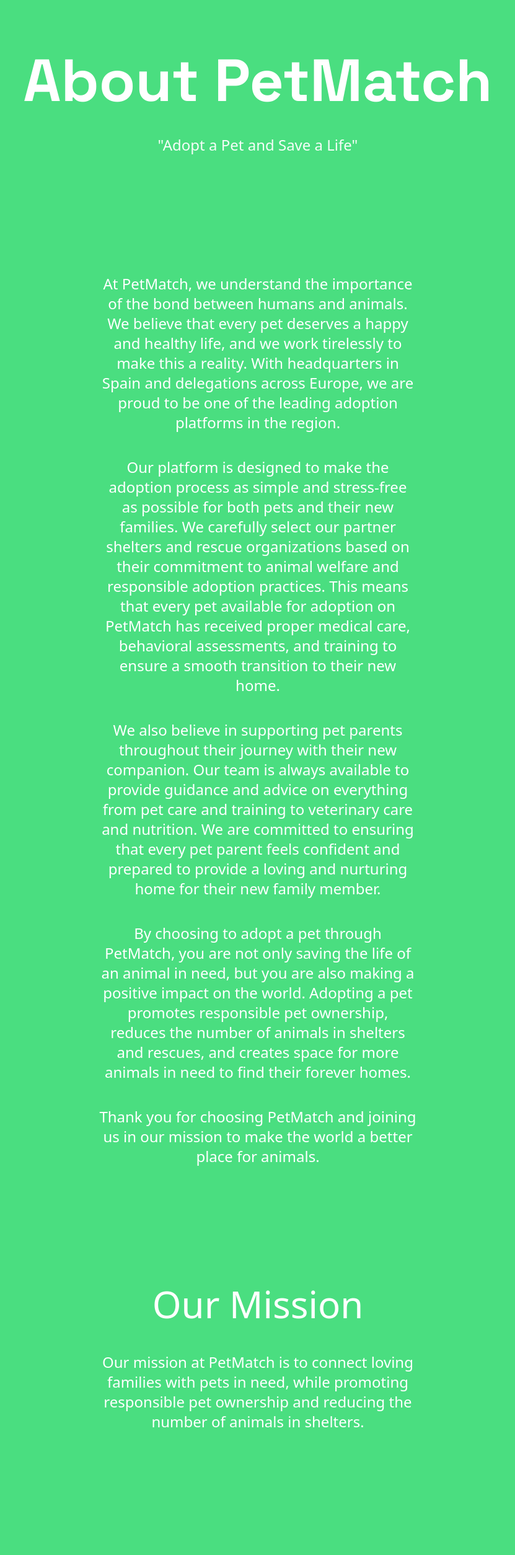
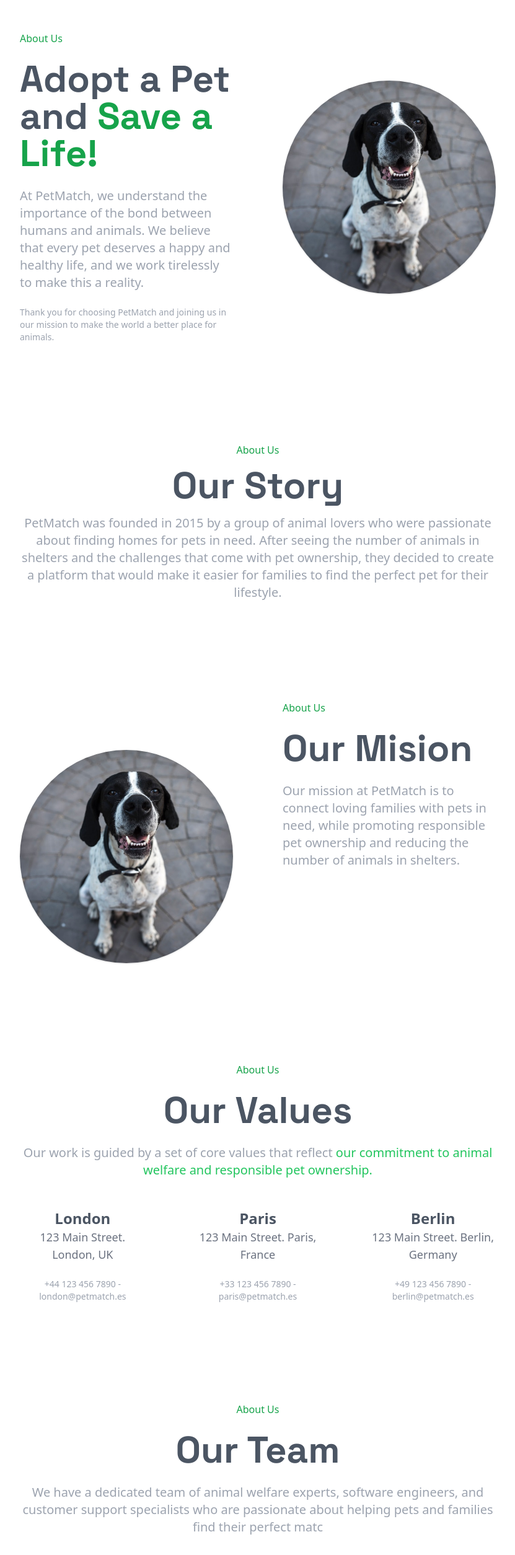
Before and after one commit to ilkogarcia/igp-btc-fsd-petmatch-frontend, a Next.js app: page /about in a window 1280 px wide. Shown: the part 180-2689 px from the top of the page at 62% size, without its empty margins (224-1055 px from the left). Built offline with nearby package versions, Linux system fonts and the light colour scheme; no server answers.

Commit message:
feat: changes on styling and layout of the About Us page

```diff
--- a/src/app/about/page.jsx
+++ b/src/app/about/page.jsx
@@ -1,132 +1,201 @@
 import '../../styles/globals.css'
+import Image from 'next/image'
+import { FaLinkedinIn, FaTwitter, FaFacebookF } from 'react-icons/fa'
 
 export const metadata = {
   title: 'PetMatch. About us. Adopt a Pet and Save a Life',
-  description: 'The PetMatch platform is designed to make the adoption process as simple and stress-free as possible for both pets and their new families.'
+  description:
+    'The PetMatch platform is designed to make the adoption process as simple and stress-free as possible for both pets and their new families.',
 }
 
-export default function AboutPage () {
+export default function AboutPage() {
+  const petImage = '/assets/pexelsdorte_179221_640x640.jpg'
+
   return (
-    <div className='h-fit bg-green-400'>
-    <section className='mt-48 flex w-full flex-wrap content-center justify-center'>
-        <h1 className='w-3/4 text-center text-8xl font-extrabold text-white'>
-          About PetMatch
+    <div className='h-fit bg-white'>
+      {/* main section  */}
+      <div className='mx-auto my-40 grid w-3/5 gap-20 lg:grid-cols-2'>
+        <div className='left flex flex-col space-y-6'>
+          <span className='text-green-600'>About Us</span>
+          <h1 className='text-6xl font-extrabold text-gray-600'>
+            Adopt a Pet and <span className='text-green-600'>Save a Life!</span>
           </h1>
-        <p className='mx-auto mt-10 w-3/4 max-w-lg text-center text-2xl text-white opacity-95'>
-          "Adopt a Pet and Save a Life"
-        </p>
-      </section>
-      <section className='mt-48'>
-        <p className='mx-auto mt-10 max-w-lg text-center text-2xl text-white'>
+          <p className='text-xl text-gray-400'>
             At PetMatch, we understand the importance of the bond between humans
             and animals. We believe that every pet deserves a happy and healthy
-          life, and we work tirelessly to make this a reality. With headquarters
-          in Spain and delegations across Europe, we are proud to be one of the
-          leading adoption platforms in the region.
+            life, and we work tirelessly to make this a reality.
           </p>
-        <p className='mx-auto mt-10 max-w-lg text-center text-2xl text-white'>
-          Our platform is designed to make the adoption process as simple and
-          stress-free as possible for both pets and their new families. We
-          carefully select our partner shelters and rescue organizations based
-          on their commitment to animal welfare and responsible adoption
-          practices. This means that every pet available for adoption on
-          PetMatch has received proper medical care, behavioral assessments, and
-          training to ensure a smooth transition to their new home.
+          <p className='mt-10 text-sm text-gray-400'>
+            Thank you for choosing PetMatch and joining us in our mission to
+            make the world a better place for animals.
           </p>
-        <p className='mx-auto mt-10 max-w-lg text-center text-2xl text-white'>
-          We also believe in supporting pet parents throughout their journey
-          with their new companion. Our team is always available to provide
-          guidance and advice on everything from pet care and training to
-          veterinary care and nutrition. We are committed to ensuring that every
-          pet parent feels confident and prepared to provide a loving and
-          nurturing home for their new family member.
+        </div>
+        <div className='right flex flex-col items-center justify-items-center pt-20'>
+          <Image
+            className='aspect-square overflow-clip rounded-full shadow'
+            alt='This pet is looking for a home'
+            src={petImage}
+            quality={85}
+            priority
+            width={400}
+            height={400}
+          />
+        </div>
+      </div>
+
+      {/* our story */}
+      <div className='mx-auto my-40 w-3/5'>
+        <div className='flex flex-col space-y-4 text-center'>
+          <span className='text-green-600'>About Us</span>
+          <h1 className='text-6xl font-extrabold text-gray-600'>Our Story</h1>
+          <p className='text-xl text-gray-400'>
+            PetMatch was founded in 2015 by a group of animal lovers who were
+            passionate about finding homes for pets in need. After seeing the
+            number of animals in shelters and the challenges that come with pet
+            ownership, they decided to create a platform that would make it
+            easier for families to find the perfect pet for their lifestyle.
           </p>
-        <p className='mx-auto mt-10 max-w-lg text-center text-2xl text-white'>
-          By choosing to adopt a pet through PetMatch, you are not only saving
-          the life of an animal in need, but you are also making a positive
-          impact on the world. Adopting a pet promotes responsible pet
-          ownership, reduces the number of animals in shelters and rescues, and
-          creates space for more animals in need to find their forever homes.
-        </p>
-        <p className='mx-auto mt-10 max-w-lg text-center text-2xl text-white'>
-          Thank you for choosing PetMatch and joining us in our mission to make
-          the world a better place for animals.
-        </p>
-      </section>
-      <section className='mb-48 mt-48'>
-        <h2 className='mb-12 text-center text-6xl font-extralight text-white'>
-          Our Mission
-        </h2>
-        <p className='mx-auto mt-10 max-w-lg text-center text-2xl text-white'>
+        </div>
+      </div>
+
+      {/* our mission  */}
+      <div className='mx-auto my-40 grid w-3/5 gap-20 lg:grid-cols-2'>
+        <div className='left flex flex-col items-center justify-items-center pt-20'>
+          <Image
+            className='aspect-square overflow-clip rounded-full shadow'
+            alt='This pet is looking for a home'
+            src={petImage}
+            quality={85}
+            priority
+            width={400}
+            height={400}
+          />
+        </div>
+        <div className='right flex flex-col space-y-6'>
+          <span className='text-green-600'>About Us</span>
+          <h1 className='text-6xl font-extrabold text-gray-600'>Our Mision</h1>
+          <p className='text-xl text-gray-400'>
             Our mission at PetMatch is to connect loving families with pets in
             need, while promoting responsible pet ownership and reducing the
             number of animals in shelters.
           </p>
-      </section>
-      <section className='mb-48 mt-48'>
-        <h2 className='mb-12 text-center text-6xl font-extralight text-white'>
-          Our Story
-        </h2>
-        <p className='mx-auto mt-10 max-w-lg text-center text-2xl text-white'>
-          PetMatch was founded in 2015 by a group of animal lovers who were
-          passionate about finding homes for pets in need. After seeing the
-          number of animals in shelters and the challenges that come with pet
-          ownership, they decided to create a platform that would make it easier
-          for families to find the perfect pet for their lifestyle.
+        </div>
+      </div>
+
+      {/* our values */}
+      <div className='mx-auto my-40 w-3/5'>
+        <div className='flex flex-col text-center'>
+          <div className='mb-12 space-y-6'>
+            <span className='text-green-600'>About Us</span>
+            <h1 className='text-6xl font-extrabold text-gray-600'>Our Values</h1>
+            <p className='text-xl text-gray-400'>
+              Our work is guided by a set of core values that reflect{' '}
+              <span className='text-green-500'>
+                our commitment to animal welfare and responsible pet ownership.
+              </span>
             </p>
-      </section>
-      <section className='mb-48 mt-48'>
-        <h2 className='mb-12 text-center text-6xl font-extralight text-white'>
-          Our Team
-        </h2>
-        <p className='mx-auto mt-10 max-w-lg text-center text-2xl text-white'>
-          At PetMatch, we have a dedicated team of animal welfare experts,
-          software engineers, and customer support specialists who are
-          passionate about helping pets and families find their perfect match.
-          Our team is committed to providing the best possible service to our
-          users and ensuring that every adoption is a success
+          </div>
+          <div className='grid gap-20 lg:grid-cols-3'>
+            <div className='flex flex-col items-center justify-items-center text-center'>
+              <h2 className='text-2xl font-bold text-gray-600'>London</h2>
+              <p className='text-lg text-gray-500'>
+                123 Main Street. London, UK
               </p>
-      </section>
-      <section className='mb-48 mt-48'>
-        <h2 className='mb-12 text-center text-6xl font-extralight text-white'>
-          Our Impact
-        </h2>
-        <p className='mx-auto mt-10 max-w-lg text-center text-2xl text-white'>
-          Since our launch, PetMatch has helped over 10,000 pets find their
-          forever homes, and we're proud to have reduced the number of animals
-          in shelters by 30%. We've also received countless success stories from
-          families who have found their perfect match through our platform, and
-          we're committed to continuing to make a positive impact on the pet
-          adoption community."
+              <p className='mt-6 text-sm text-gray-400'>
+                +44 123 456 7890 - london@petmatch.es
               </p>
-      </section>
-      <section className='mb-48 mt-48'>
-        <h2 className='mb-12 text-center text-6xl font-extralight text-white'>
-          Our Partners
-        </h2>
-        <p className='mx-auto mt-10 max-w-lg text-center text-2xl text-white'>
-          At PetMatch, we recognize that we can't do this work alone. That's why
-          we've partnered with some of the most reputable animal shelters and
-          rescue organizations across Europe to help connect pets in need with
-          loving families. We're grateful for these partnerships and are
-          committed to continuing to work together towards our shared goal of
-          promoting responsible pet ownership and reducing the number of animals
-          in shelters.
+            </div>
+            <div className='flex flex-col items-center justify-items-center text-center'>
+              <h2 className='text-2xl font-bold text-gray-600'>Paris</h2>
+              <p className='text-lg text-gray-500'>
+                123 Main Street. Paris, France
               </p>
-      </section>
-      <section className='mb-48 mt-48'>
-        <h2 className='mb-12 text-center text-6xl font-extralight text-white'>
-          Our Values
-        </h2>
-        <p className='mx-auto mt-10 max-w-lg text-center text-2xl text-white'>
-          At PetMatch, our work is guided by a set of core values that reflect
-          our commitment to animal welfare and responsible pet ownership. We
-          believe in transparency in our processes, compassion towards all
-          animals, and respect for the lives of all living beings. These values
-          inform every decision we make and drive us towards our goal of
-          creating a world where every pet has a loving home.
+              <p className='mt-6 text-sm text-gray-400'>
+                +33 123 456 7890 - paris@petmatch.es
               </p>
-      </section>
+            </div>
+            <div className='flex flex-col items-center justify-items-center text-center'>
+              <h2 className='text-2xl font-bold text-gray-600'>Berlin</h2>
+              <p className='text-lg text-gray-500'>
+                123 Main Street. Berlin, Germany
+              </p>
+              <p className='mt-6 text-sm text-gray-400'>
+                +49 123 456 7890 - berlin@petmatch.es
+              </p>
+            </div>
+          </div>
+        </div>
+      </div>
+
+      {/* our team */}
+      <div className='mx-auto my-40 w-3/5'>
+        <div className='flex flex-col text-center'>
+          <div className='mb-12 space-y-6'>
+            <span className='text-green-600'>About Us</span>
+            <h1 className='text-6xl font-extrabold text-gray-600'>Our Team</h1>
+            <p className='text-xl text-gray-400'>
+              We have a dedicated team of animal welfare experts, software
+              engineers, and customer support specialists who are passionate about
+              helping pets and families find their perfect matc
+            </p>
+          </div>
+          <div className='grid gap-20 lg:grid-cols-3'>
+            <div className='flex flex-col items-center justify-items-center text-center'>
+              <Image
+                className='aspect-square shadow'
+                alt='Brandom Smith'
+                src='https://loremflickr.com/400/400/man'
+                quality={85}
+                width={400}
+                height={400}
+              />
+              <p className='mt-6 text-sm font-bold text-green-500'>CTO</p>
+              <h3 className='mt-4 text-2xl text-gray-600'>Brandon Smith</h3>
+              <div className='mt-8 flex space-x-4'>
+                <FaLinkedinIn className='text-xl text-gray-300' />
+                <FaTwitter className='text-xl text-gray-300' />
+                <FaFacebookF className='text-xl text-gray-300' />
+              </div>
+            </div>
+
+            <div className='flex flex-col items-center justify-items-center text-center'>
+              <Image
+                className='aspect-square shadow'
+                alt='Jhon Smith'
+                src='https://loremflickr.com/400/400/man'
+                quality={85}
+                width={400}
+                height={400}
+              />
+              <p className='mt-6 text-sm font-bold text-green-500'>CFO/FOUNDER</p>
+              <h3 className='mt-4 text-2xl text-gray-600'>Miguel Perez</h3>
+              <div className='mt-8 flex space-x-4'>
+                <FaLinkedinIn className='text-xl text-gray-300' />
+                <FaTwitter className='text-xl text-gray-300' />
+                <FaFacebookF className='text-xl text-gray-300' />
+              </div>
+            </div>
+
+            <div className='flex flex-col items-center justify-items-center text-center'>
+              <Image
+                className='aspect-square shadow'
+                alt='Jhon Smith'
+                src='https://loremflickr.com/400/400/girl'
+                quality={85}
+                width={400}
+                height={400}
+              />
+              <p className='mt-6 text-sm font-bold text-green-500'>CEO/FOUNDER</p>
+              <h3 className='mt-4 text-2xl text-gray-600'>Dalia Gomez</h3>
+              <div className='mt-8 flex space-x-4'>
+                <FaLinkedinIn className='text-xl text-gray-300' />
+                <FaTwitter className='text-xl text-gray-300' />
+                <FaFacebookF className='text-xl text-gray-300' />
+              </div>
+            </div>
+          </div>
+        </div>
+      </div>
     </div>
   )
 }
--- a/src/app/auth/login/page.jsx
+++ b/src/app/auth/login/page.jsx
@@ -3,7 +3,7 @@
 import SignIn from '../../../components/signin/SignIn'
 
 export default function LoginPage() {
-  const petImage = '/assets/michaelG_aEtAEp3e0c_1920x2880.jpg'
+  const petImage = '/assets/michaelG_V7J3CSg5LY4_1920x2880.jpg'
 
   return (
       <div className='flex h-screen bg-green-400'>
```
Also changed, not shown: public/assets/pexelsdorte_179221_640x640.jpg (added), 1 other file (tests, documents, lock files or other folders). Lines whose indentation alone changed are shown as unchanged.
